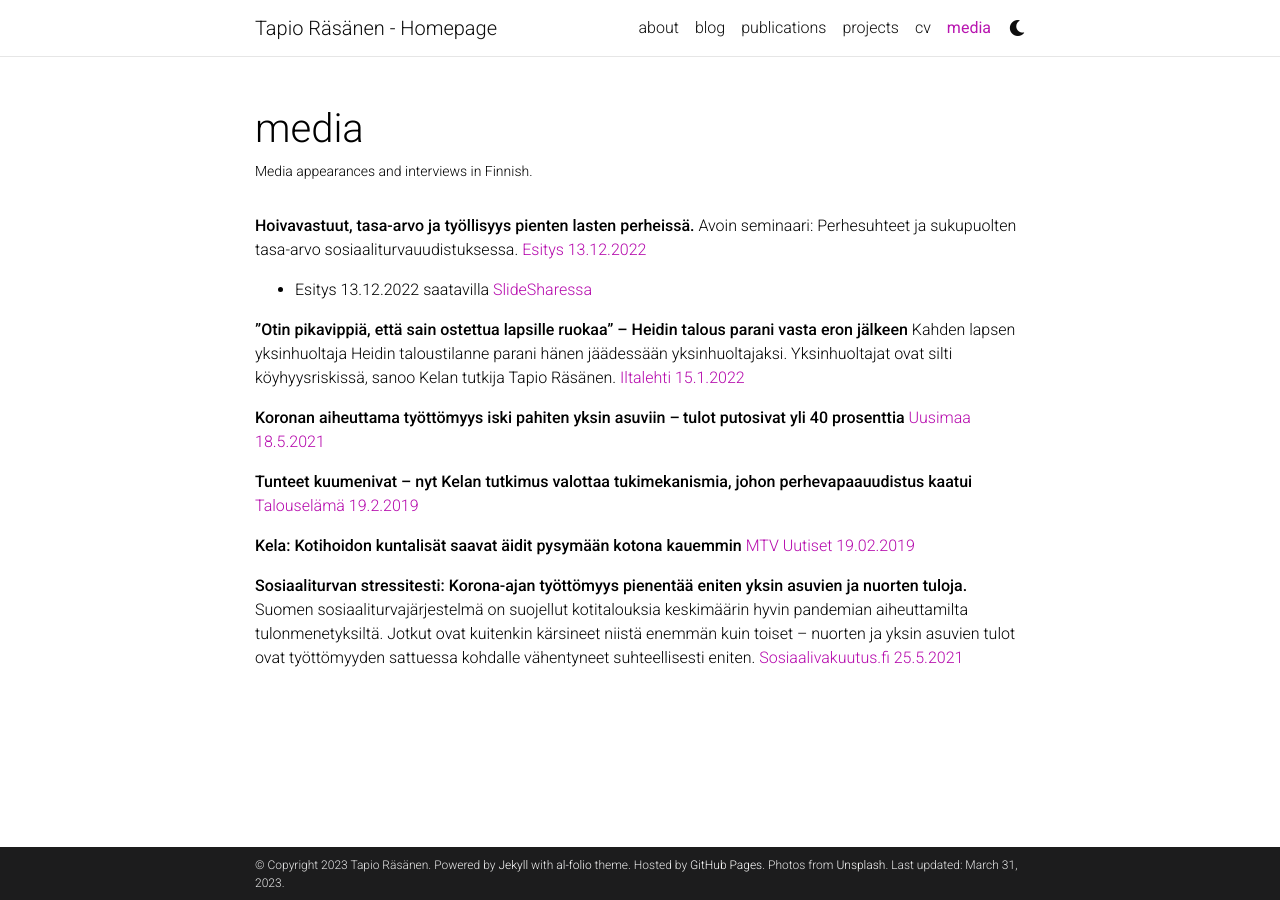
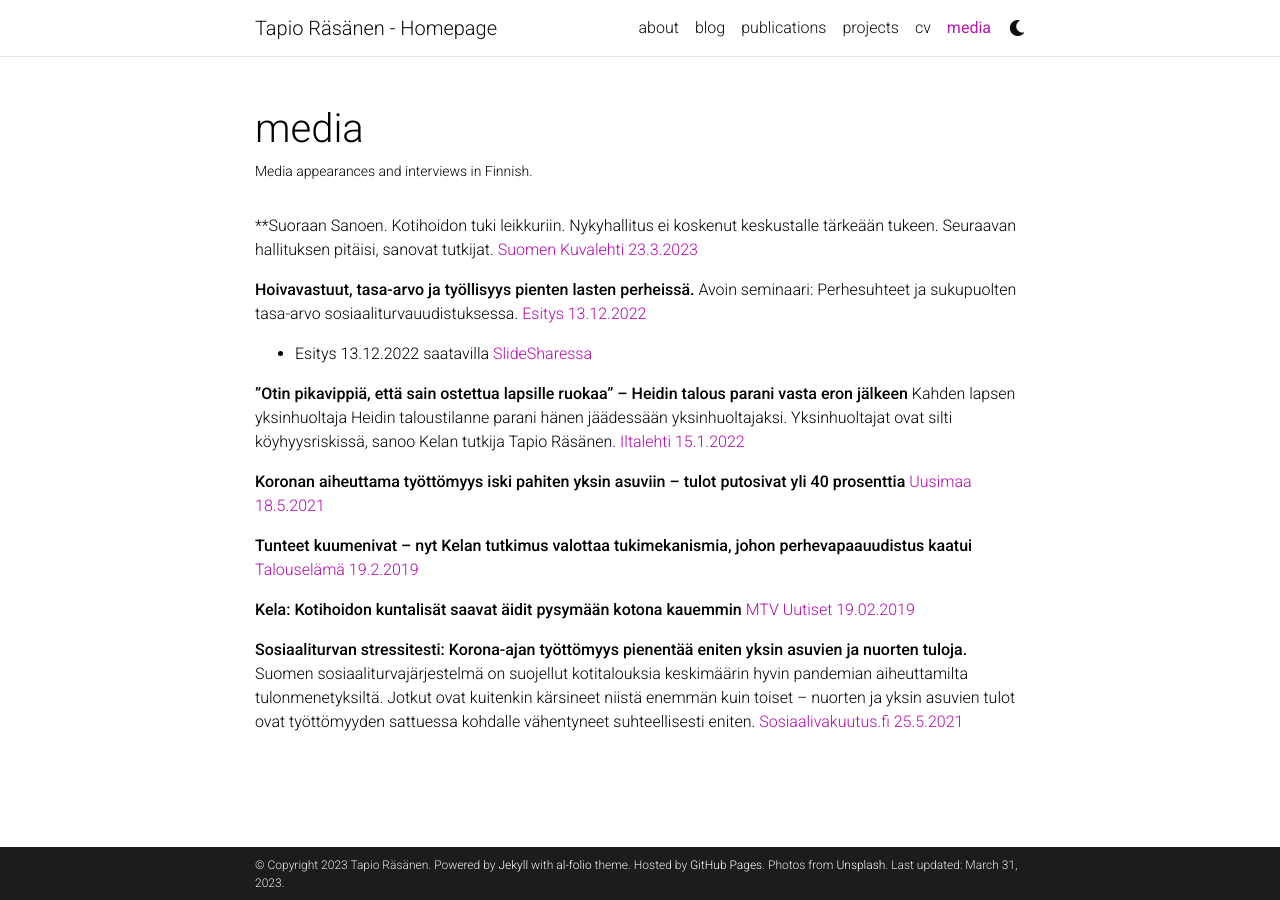
Before and after one commit to RasanenTapio/RasanenTapio.github.io, a Jekyll site: the page built from _pages/media.md, in a window 1280 px wide. Built offline with Jekyll 4.4.1, drawn with Linux system fonts in a browser that asks for light colours; full-size pictures stand in for the smaller copies a plugin makes; comment, search, counter and statistics services are not loaded; a style sheet for code colours, icons or effects is not loaded.

Commit message:
Updated recent events etc

```diff
--- a/_pages/media.md
+++ b/_pages/media.md
@@ -6,6 +6,10 @@ description: Media appearances and interviews in Finnish.
 nav: true
 nav_order: 5
 ---
+
+**Suoraan Sanoen. Kotihoidon tuki leikkuriin.
+Nykyhallitus ei koskenut keskustalle tärkeään tukeen. Seuraavan hallituksen pitäisi, sanovat tutkijat.
+[Suomen Kuvalehti 23.3.2023](https://suomenkuvalehti.fi/uutisviikko/marinin-hallitus-ei-koskenut-keskustan-vaalimaan-kotihoidon-tukeen-asia-tulee-pakostakin-seuraavan-hallituksen-poydalle/)
 
 **Hoivavastuut, tasa-arvo ja työllisyys pienten lasten perheissä.** Avoin seminaari: Perhesuhteet ja sukupuolten tasa-arvo sosiaaliturvauudistuksessa.
 [Esitys 13.12.2022](https://youtu.be/cl3qHvNLykM?t=795)
@@ -16,7 +20,7 @@ nav_order: 5
 Kahden lapsen yksinhuoltaja Heidin taloustilanne parani hänen jäädessään yksinhuoltajaksi. Yksinhuoltajat ovat silti köyhyysriskissä, sanoo Kelan tutkija Tapio Räsänen.
 [Iltalehti 15.1.2022](https://www.iltalehti.fi/kotimaa/a/0f45a215-97c7-40d6-9191-9e0b686d2ac8)
 
-**Koronan aiheuttama työttömyys iski pahiten yksin asuviin – tulot putosivat yli 40 prosenttia** [Uusimaa 18.5.2021](https://www.uusimaa.fi/paikalliset/4149219)
+**Koronan aiheuttama työttömyys iski pahiten yksin asuviin – tulot putosivat yli 40 prosenttia** [Uusimaa 18.5.2021](https://www.uusimaa.fi/paikalliset/4149219)
 
 **Tunteet kuumenivat – nyt Kelan tutkimus valottaa tukimekanismia, johon perhevapaauudistus kaatui** [Talouselämä 19.2.2019](https://www.talouselama.fi/uutiset/tunteet-kuumenivat-nyt-kelan-tutkimus-valottaa-tukimekanismia-johon-perhevapaauudistus-kaatui/c9b85734-cba3-3bf6-a971-63bd49aff9c2)
 
```
Also changed, not shown: _news/announcement_4.md (added, +6 -0 lines).
